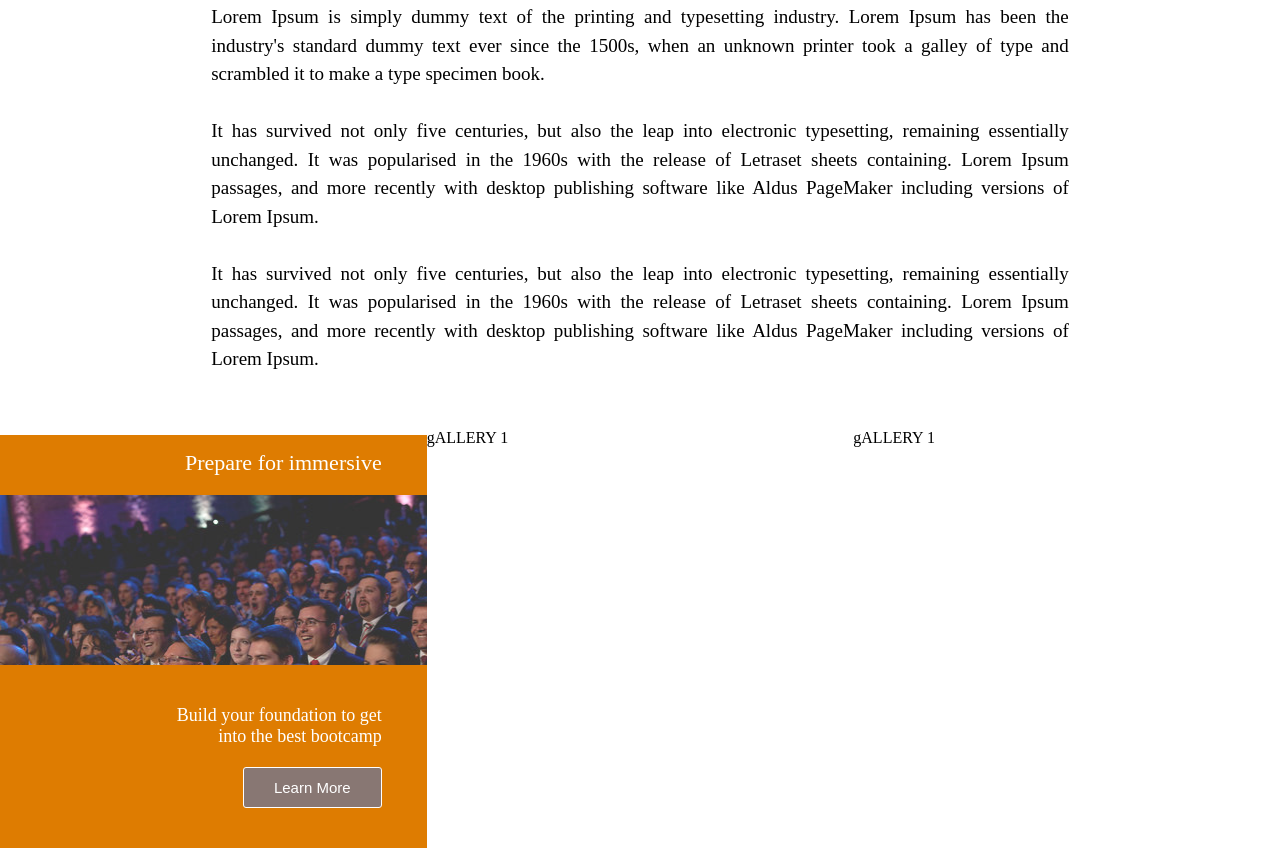
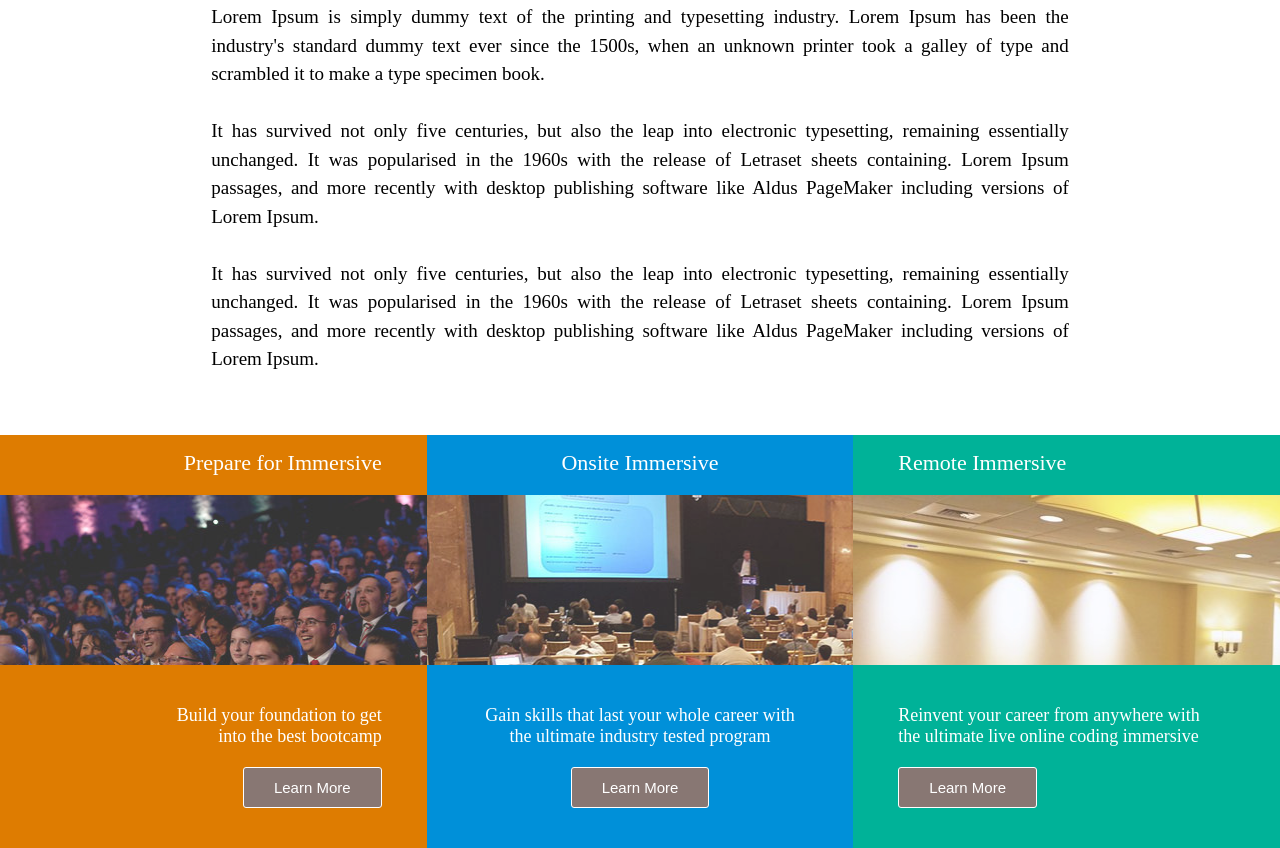
Before and after one commit to mazma1/clone-hack-reactor, a plain HTML site: page app/index.html in a window 1280 px wide. Shown: the part 740-1588 px from the top of the page. Drawn offline with Linux system fonts and the light colour scheme.

Commit message:
Complete gallery section

```diff
--- a/app/index.html
+++ b/app/index.html
@@ -74,16 +74,17 @@
   </section>
 
   <section id="gallery-section">
+    <!--Gallery1-->
     <div class="gallery">
-      <div class="gallery-head">
-        <p style="padding-top: 15px;">Prepare for immersive</p>
+      <div class="gallery-head gallery-head1">
+        <p style="padding-top: 15px;">Prepare for Immersive</p>
       </div>
 
-      <div class="gallery-img">
+      <div class="gallery-img gallery-img1">
 
       </div>
 
-      <div class="gallery-desc">
+      <div class="gallery-desc gallery-desc1">
         <div>
           Build your foundation to get <br>into the best bootcamp
         </div>
@@ -91,12 +92,40 @@
       </div>
     </div>
 
+    <!--Gallery 2-->
     <div class="gallery">
-      <p>gALLERY 1</p>
+      <div class="gallery-head gallery-head2">
+        <p style="padding-top: 15px;">Onsite Immersive</p>
+      </div>
+
+      <div class="gallery-img gallery-img2">
+
+      </div>
+
+      <div class="gallery-desc gallery-desc2">
+        <div>
+          Gain skills that last your whole career with <br>the ultimate industry tested program
+        </div>
+        <button class="gallery-btn" type="">Learn More</strong></button>
+      </div>
     </div>
 
+    <!--Gallery 3-->
     <div class="gallery">
-      <p>gALLERY 1</p>
+      <div class="gallery-head gallery-head3">
+        <p style="padding-top: 15px;">Remote Immersive</p>
+      </div>
+
+      <div class="gallery-img gallery-img3">
+
+      </div>
+
+      <div class="gallery-desc gallery-desc3">
+        <div>
+          Reinvent your career from anywhere with <br>the ultimate live online coding immersive
+        </div>
+        <button class="gallery-btn" type="">Learn More</strong></button>
+      </div>
     </div>
   </section>
 
--- a/app/style.css
+++ b/app/style.css
@@ -152,27 +152,66 @@ body {
 
 .gallery-head {
     height: 60px;
-    background-color:#de7c01;
     font-size: 22px;
     color: white;
-    text-align: right;
-    padding-right: 45px;
+}
+
+.gallery-head1 {
+  background-color:#de7c01;
+  text-align: right;
+  padding-right: 45px;
+}
+
+.gallery-head2 {
+  background-color:#0090d9;
+  text-align: center;
+}
+
+.gallery-head3 {
+  background-color:#00b298;
+  text-align: left;
+   padding-left: 45px;
 }
 
 .gallery-img {
     height: 170px;
-    background-image: url(img/gallery-img1.jpg);
     opacity: 0.8;
 }
 
+.gallery-img1 {
+  background-image: url(img/gallery-img1.jpg);
+}
+
+.gallery-img2 {
+  background-image: url(img/gallery-img2.jpg);
+}
+
+.gallery-img3 {
+  background-image: url(img/gallery-img3.jpg);
+}
+
 .gallery-desc {
-  background-color: #de7c01;
   padding-top: 40px;
   color: white;
-  text-align: right;
   padding-bottom: 40px;
   font-size: 18px;
+}
+
+.gallery-desc1 {
+  background-color: #de7c01;
+  text-align: right;
   padding-right: 45px;
+}
+
+.gallery-desc2 {
+  background-color: #0090d9;
+  text-align: center;
+}
+
+.gallery-desc3 {
+  background-color: #00b298;
+  text-align: left;
+  padding-left: 45px;
 }
 
 .gallery-btn {
@@ -182,7 +221,6 @@ body {
   border-width: 0;
   font-size: 15px;
   color: #ffffff;
-  margin-left: 20px;
   background-color: #887773;
   border: 1px solid white;
   margin-top: 20px;
```
Also changed, not shown: app/img/gallery-img2.jpg (added), app/img/gallery-img3.jpg (added).
